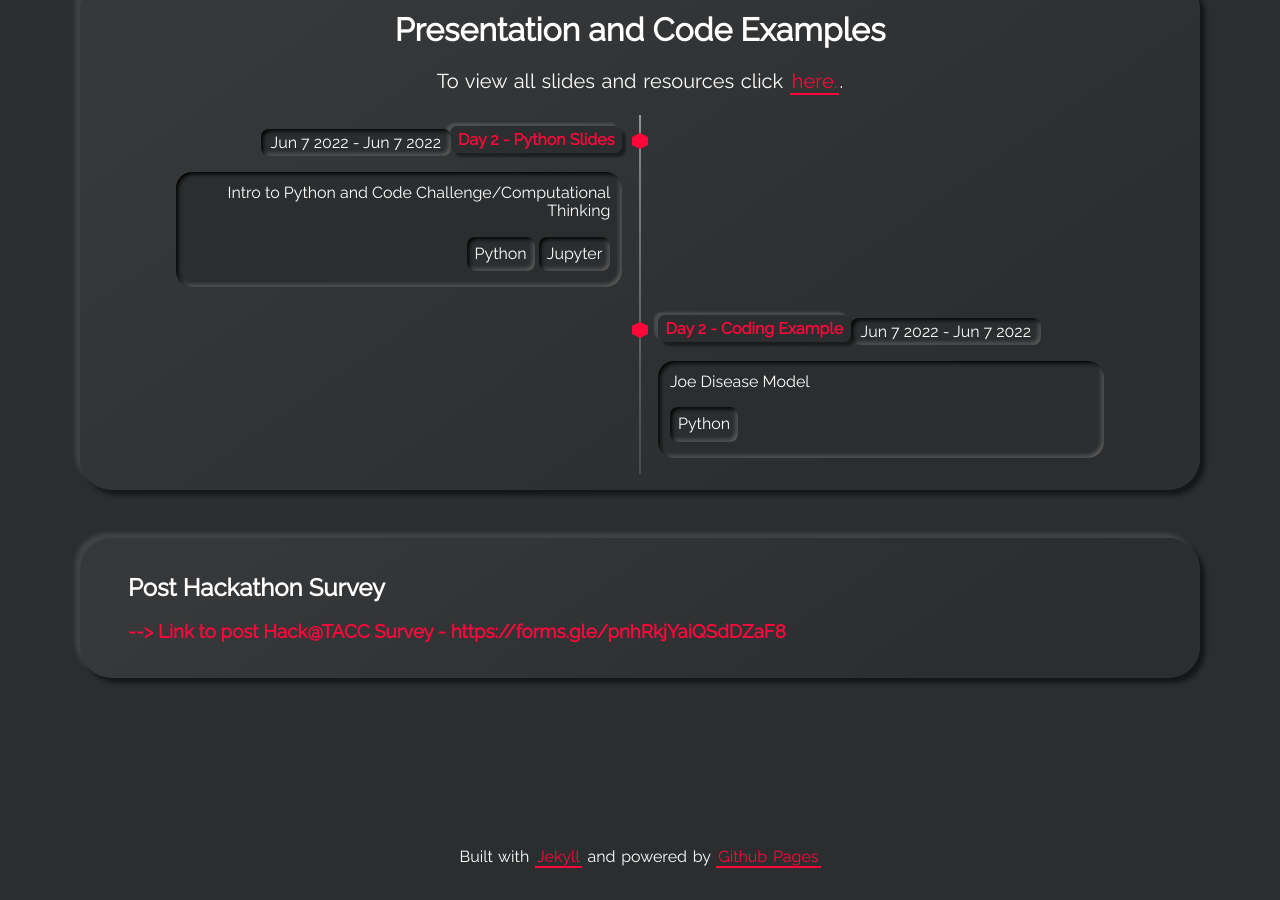
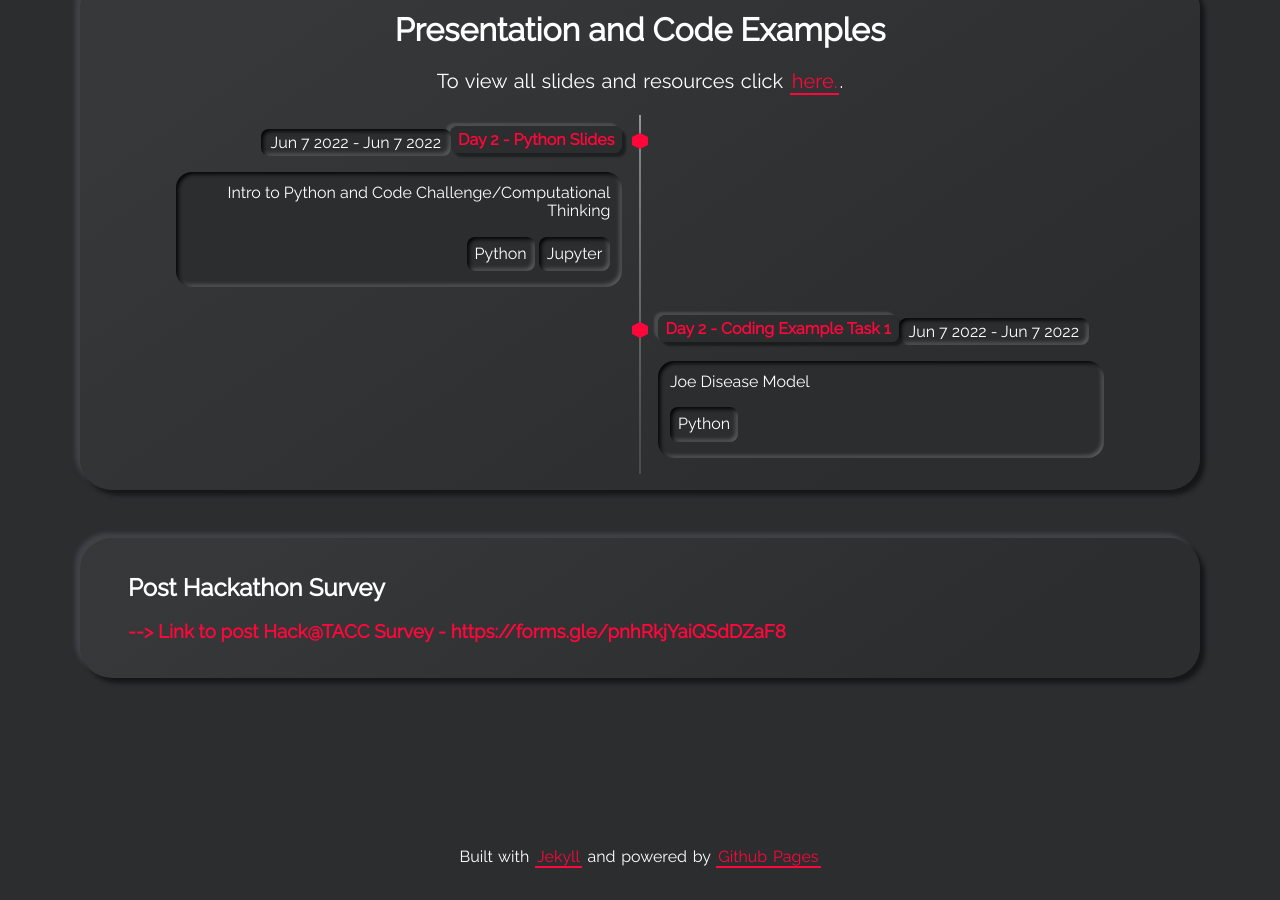
Before and after one commit to HackHPC/BigDataHack-2022, a Jekyll site: the page built from index.md, in a window 1280 px wide and 900 px high, scrolled down 3765 px. Built offline with Jekyll 4.4.1, drawn with Linux system fonts in a browser that asks for light colours; our own code applies the rules of GitHub Pages for plain Markdown files.

Commit message:
Update timeline.yml

```diff
--- a/_data/timeline.yml
+++ b/_data/timeline.yml
@@ -26,7 +26,7 @@
     - tag: Jupyter
   timeline-side: left
 
-- title: Day 2 - Coding Example
+- title: Day 2 - Coding Example Task 1
   title-url: https://github.com/HackHPC/HackatTACC-2022/blob/gh-pages/assets/slides/tuesday_files/Task1.ipynb
   date: Jun 7 2022 - Jun 7 2022
   subtitle: Joe Disease Model
```
